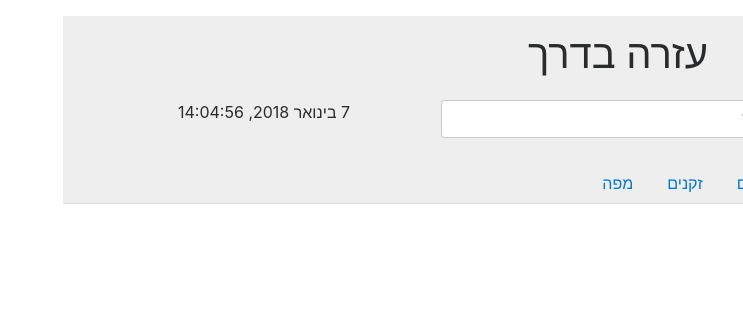
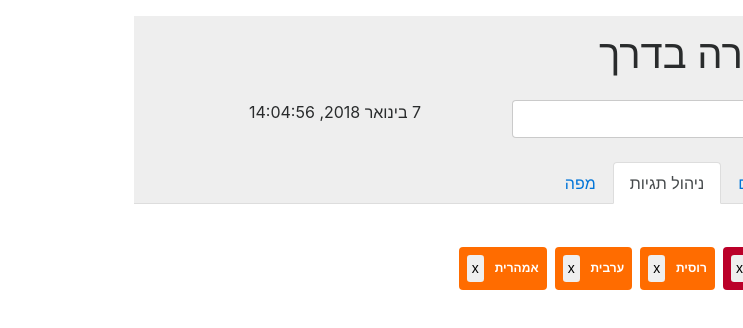
Before and after one commit to vadimzak/help-on-the-way, a Vue app in the folder specialist-dashboard/: page /#/tags in a window 1280 px wide. Shown: the top 328 px of the page, without its empty margins (537-1280 px from the left). Built offline with nearby package versions, Linux system fonts and the light colour scheme.

Commit message:
Very basic tag management UI (#21)

```diff
--- a/specialist-dashboard/src/components/AppHeader.vue
+++ b/specialist-dashboard/src/components/AppHeader.vue
@@ -31,6 +31,9 @@
         <a class="nav-link" href="#">זקנים</a>
       </li>
       <li class="nav-item">
+        <router-link to="/tags" class="nav-link"  :class="{active: this.$route.name == 'TagManager' }">ניהול תגיות</router-link>
+      </li>
+      <li class="nav-item">
         <a class="nav-link" href="#">מפה</a>
       </li>
     </ul>
--- /dev/null
+++ b/specialist-dashboard/src/components/TagManager.vue
@@ -0,0 +1,65 @@
+<template>
+  <div>
+    <h3>תגיות במערכת</h3>
+    <a
+      v-for="(tag,i) in tags"
+      :key="i"
+      href="#"
+      class="badge badge-primary m-1 p-2"
+      :style="colorStyle(tag)"
+    >
+      {{tag.title}}
+      <button class="btn btn-sm mr-2 p-1" @click="removeTag(i)">x</button>
+    </a>
+    <div class="form-inline mt-4">
+      <input class="form-control" type="text" v-model="newTagTitle" placeholder="הוספת תגית">
+      <button
+        class="mr-2 btn btn-primary"
+        @click="addTag"
+        :class="{disabled: newTagTitle===''}"
+      >הוסף</button>
+    </div>
+
+  </div>
+</template>
+
+<script>
+import CounterDisplay from '@/components/CounterDisplay'
+import TicketTable from '@/components/TicketTable'
+
+export default {
+  components: { CounterDisplay, TicketTable },
+  data () {
+    return {
+      newTagTitle: '',
+      tags: [
+        { title: 'סיוע טכני', color: '#EAC100' },
+        { title: 'ליווי', color: '#48C0D3' },
+        { title: 'נדרש יותר מאדם אחד', color: '#0B8457' },
+        { title: 'נדרש רכב', color: '#48BA95' },
+        { title: 'דחוף', color: '#BB0029' },
+        { title: 'רוסית', color: '#FF6C00' },
+        { title: 'ערבית', color: '#FF6C00' },
+        { title: 'אמהרית', color: '#FF6C00' }
+      ]
+    }
+  },
+  methods: {
+    colorStyle(tag){
+      return `background-color:${tag.color};`
+    },
+    removeTag(i){
+      this.tags.splice(i,1)
+    },
+    addTag(){
+      this.tags.push({
+        title: this.newTagTitle,
+        color: '#ff8383'
+      })
+    }
+  }
+}
+</script>
+
+<style scoped>
+</style>
--- a/specialist-dashboard/src/router/index.js
+++ b/specialist-dashboard/src/router/index.js
@@ -3,6 +3,7 @@ import Router from 'vue-router'
 import Main from '@/components/Main'
 import NewTicketForm from '@/components/NewTicketForm'
 import TicketsView from '@/components/TicketsView'
+import TagManager from '@/components/TagManager'
 
 Vue.use(Router)
 
@@ -22,6 +23,11 @@ export default new Router({
       path: '/new-ticket',
       name: 'NewTicketForm',
       component: NewTicketForm
+    },
+    {
+      path: '/tags',
+      name: 'TagManager',
+      component: TagManager
     }
   ]
 })
```
